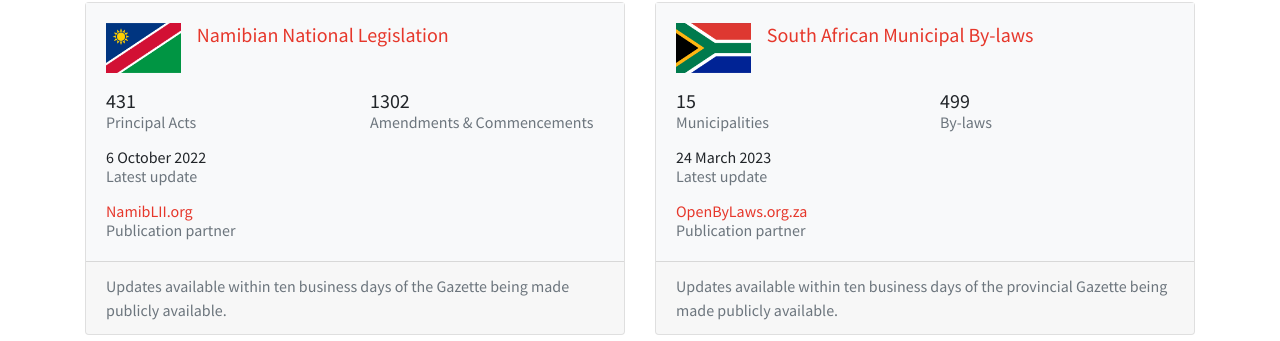
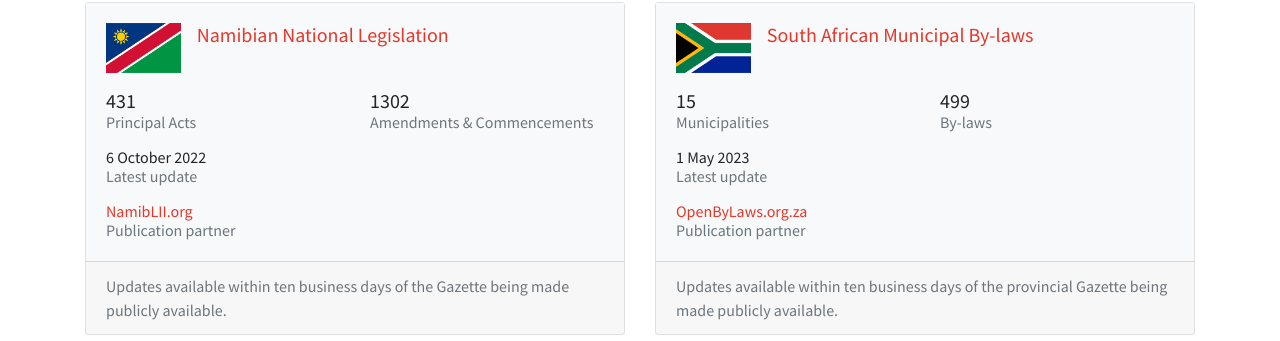
Before and after one commit to laws-africa/laws-africa.github.io, a Jekyll site: the page built from commons.markdown, in a window 1280 px wide and 900 px high, scrolled down 595 px. Shown: the part 113-454 px from the top of the window. Built offline with Jekyll 4.4.1, drawn with Linux system fonts in a browser that asks for light colours; nearby versions of some CDN libraries.

Commit message:
Updated commons stats

```diff
--- a/_data/commons.json
+++ b/_data/commons.json
@@ -33,7 +33,7 @@
     "n_stubs": 455
   },
   "za_bylaws": {
-    "as_at_date": "2023-03-24",
+    "as_at_date": "2023-05-01",
     "n_bylaws": 499,
     "n_municipalities": 15
   },
```
